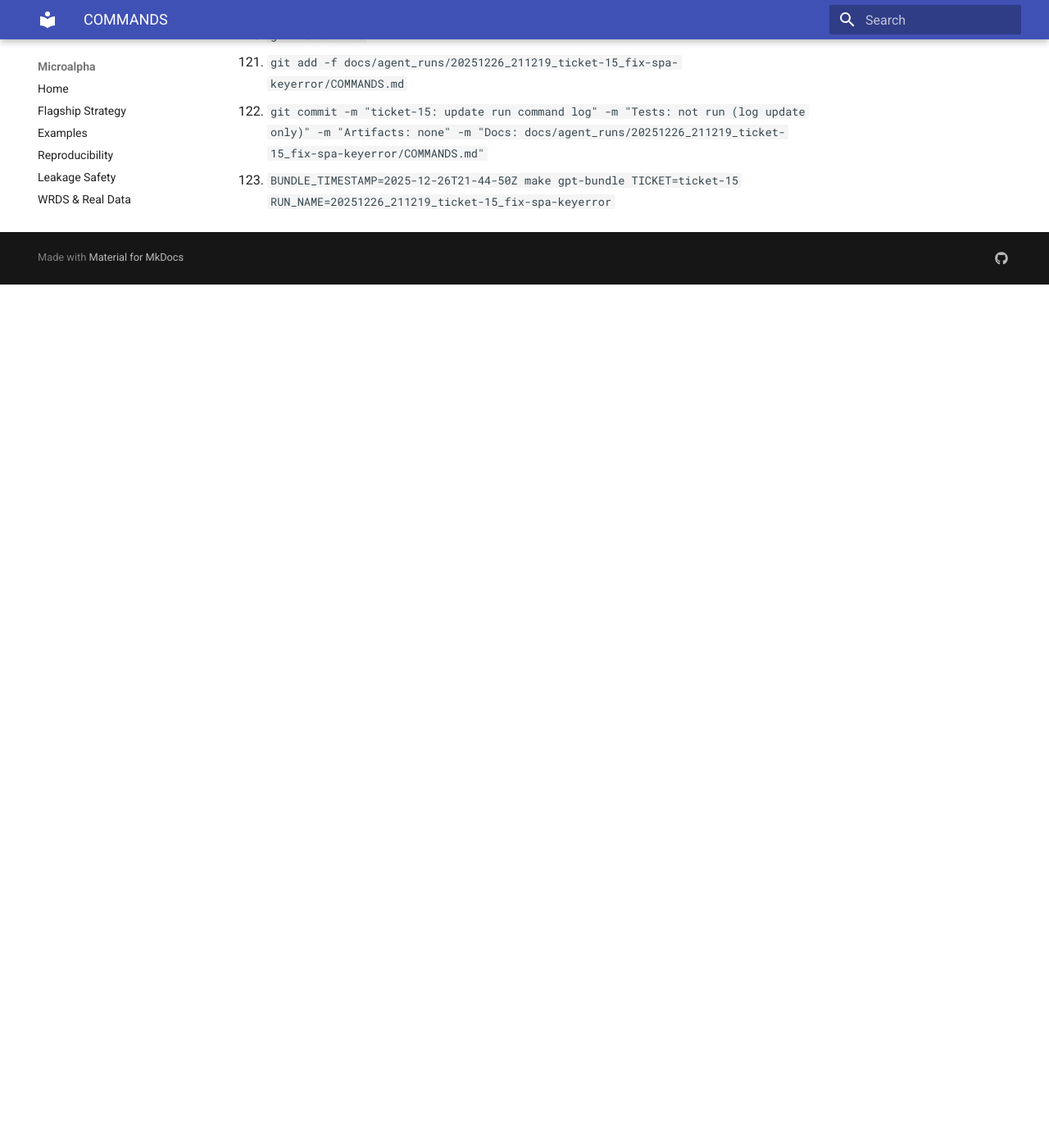
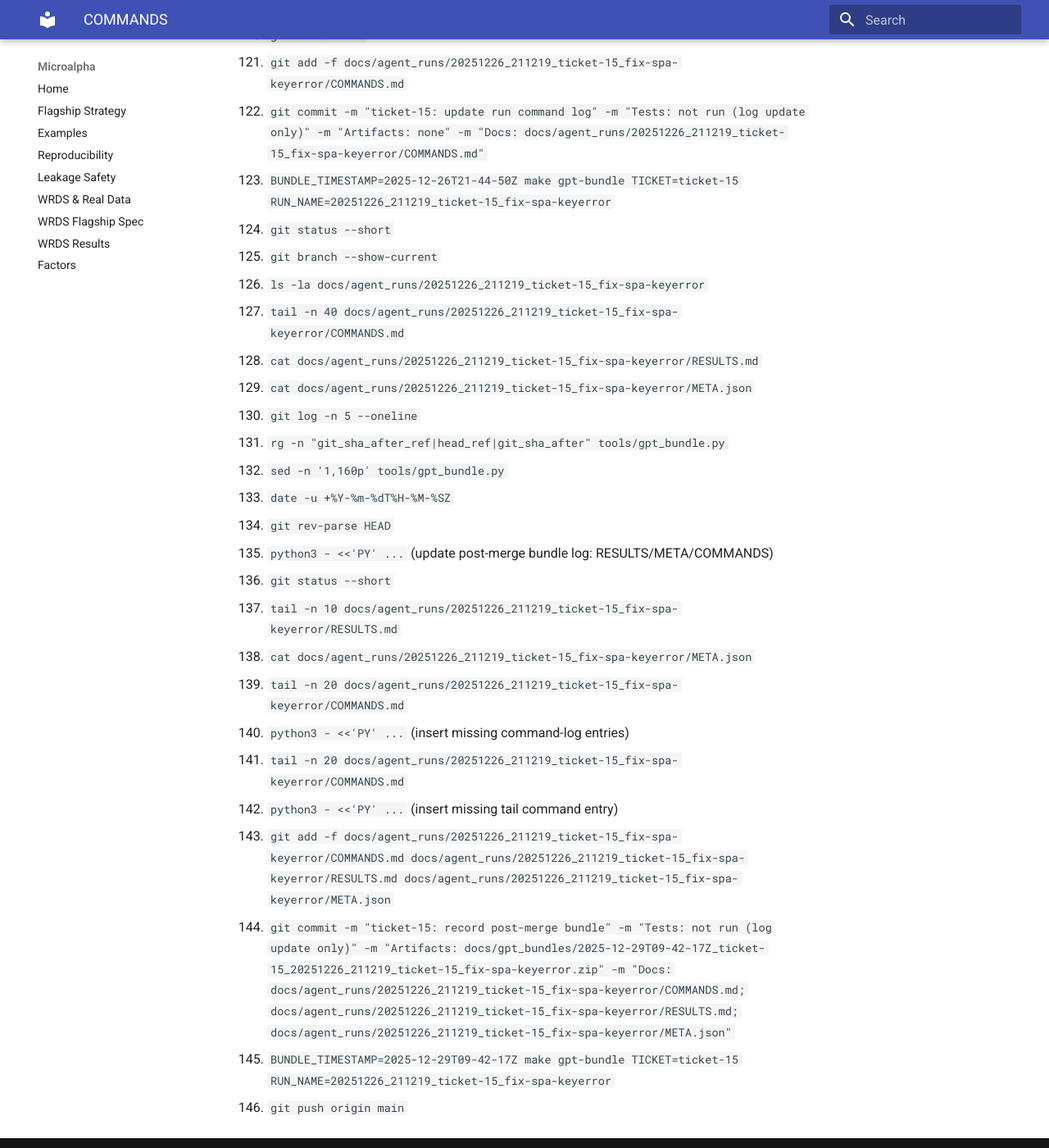
Before and after one commit to MateoBodon/microalpha, an MkDocs documentation site: the page built from docs/agent_runs/20251226_211219_ticket-15_fix-spa-keyerror/COMMANDS.md, in a window 1280 px wide and 1400 px high, scrolled down 6067 px. Shown: the whole window at 82% size. Built offline with MkDocs 1.6.1 and Material for MkDocs 9.7.7, drawn with Linux system fonts in a browser that asks for light colours; before the commit the page ends 6414 px from its top, so only the background shows below that.

Commit message:
ticket-15: record post-merge bundle
Tests: not run (log update only)

Artifacts: docs/gpt_bundles/2025-12-29T09-42-17Z_ticket-15_20251226_211219_ticket-15_fix-spa-keyerror.zip

Docs: docs/agent_runs/20251226_211219_ticket-15_fix-spa-keyerror/COMMANDS.md; docs/agent_runs/20251226_211219_ticket-15_fix-spa-keyerror/RESULTS.md; docs/agent_runs/20251226_211219_ticket-15_fix-spa-keyerror/META.json

```diff
--- a/docs/agent_runs/20251226_211219_ticket-15_fix-spa-keyerror/COMMANDS.md
+++ b/docs/agent_runs/20251226_211219_ticket-15_fix-spa-keyerror/COMMANDS.md
@@ -121,3 +121,26 @@
 121. `git add -f docs/agent_runs/20251226_211219_ticket-15_fix-spa-keyerror/COMMANDS.md`
 122. `git commit -m "ticket-15: update run command log" -m "Tests: not run (log update only)" -m "Artifacts: none" -m "Docs: docs/agent_runs/20251226_211219_ticket-15_fix-spa-keyerror/COMMANDS.md"`
 123. `BUNDLE_TIMESTAMP=2025-12-26T21-44-50Z make gpt-bundle TICKET=ticket-15 RUN_NAME=20251226_211219_ticket-15_fix-spa-keyerror`
+124. `git status --short`
+125. `git branch --show-current`
+126. `ls -la docs/agent_runs/20251226_211219_ticket-15_fix-spa-keyerror`
+127. `tail -n 40 docs/agent_runs/20251226_211219_ticket-15_fix-spa-keyerror/COMMANDS.md`
+128. `cat docs/agent_runs/20251226_211219_ticket-15_fix-spa-keyerror/RESULTS.md`
+129. `cat docs/agent_runs/20251226_211219_ticket-15_fix-spa-keyerror/META.json`
+130. `git log -n 5 --oneline`
+131. `rg -n "git_sha_after_ref|head_ref|git_sha_after" tools/gpt_bundle.py`
+132. `sed -n '1,160p' tools/gpt_bundle.py`
+133. `date -u +%Y-%m-%dT%H-%M-%SZ`
+134. `git rev-parse HEAD`
+135. `python3 - <<'PY' ...` (update post-merge bundle log: RESULTS/META/COMMANDS)
+136. `git status --short`
+137. `tail -n 10 docs/agent_runs/20251226_211219_ticket-15_fix-spa-keyerror/RESULTS.md`
+138. `cat docs/agent_runs/20251226_211219_ticket-15_fix-spa-keyerror/META.json`
+139. `tail -n 20 docs/agent_runs/20251226_211219_ticket-15_fix-spa-keyerror/COMMANDS.md`
+140. `python3 - <<'PY' ...` (insert missing command-log entries)
+141. `tail -n 20 docs/agent_runs/20251226_211219_ticket-15_fix-spa-keyerror/COMMANDS.md`
+142. `python3 - <<'PY' ...` (insert missing tail command entry)
+143. `git add -f docs/agent_runs/20251226_211219_ticket-15_fix-spa-keyerror/COMMANDS.md docs/agent_runs/20251226_211219_ticket-15_fix-spa-keyerror/RESULTS.md docs/agent_runs/20251226_211219_ticket-15_fix-spa-keyerror/META.json`
+144. `git commit -m "ticket-15: record post-merge bundle" -m "Tests: not run (log update only)" -m "Artifacts: docs/gpt_bundles/2025-12-29T09-42-17Z_ticket-15_20251226_211219_ticket-15_fix-spa-keyerror.zip" -m "Docs: docs/agent_runs/20251226_211219_ticket-15_fix-spa-keyerror/COMMANDS.md; docs/agent_runs/20251226_211219_ticket-15_fix-spa-keyerror/RESULTS.md; docs/agent_runs/20251226_211219_ticket-15_fix-spa-keyerror/META.json"`
+145. `BUNDLE_TIMESTAMP=2025-12-29T09-42-17Z make gpt-bundle TICKET=ticket-15 RUN_NAME=20251226_211219_ticket-15_fix-spa-keyerror`
+146. `git push origin main`
```
Also changed, not shown: docs/agent_runs/20251226_211219_ticket-15_fix-spa-keyerror/META.json (+5 -5 lines), docs/agent_runs/20251226_211219_ticket-15_fix-spa-keyerror/RESULTS.md (+2 -1 lines).
